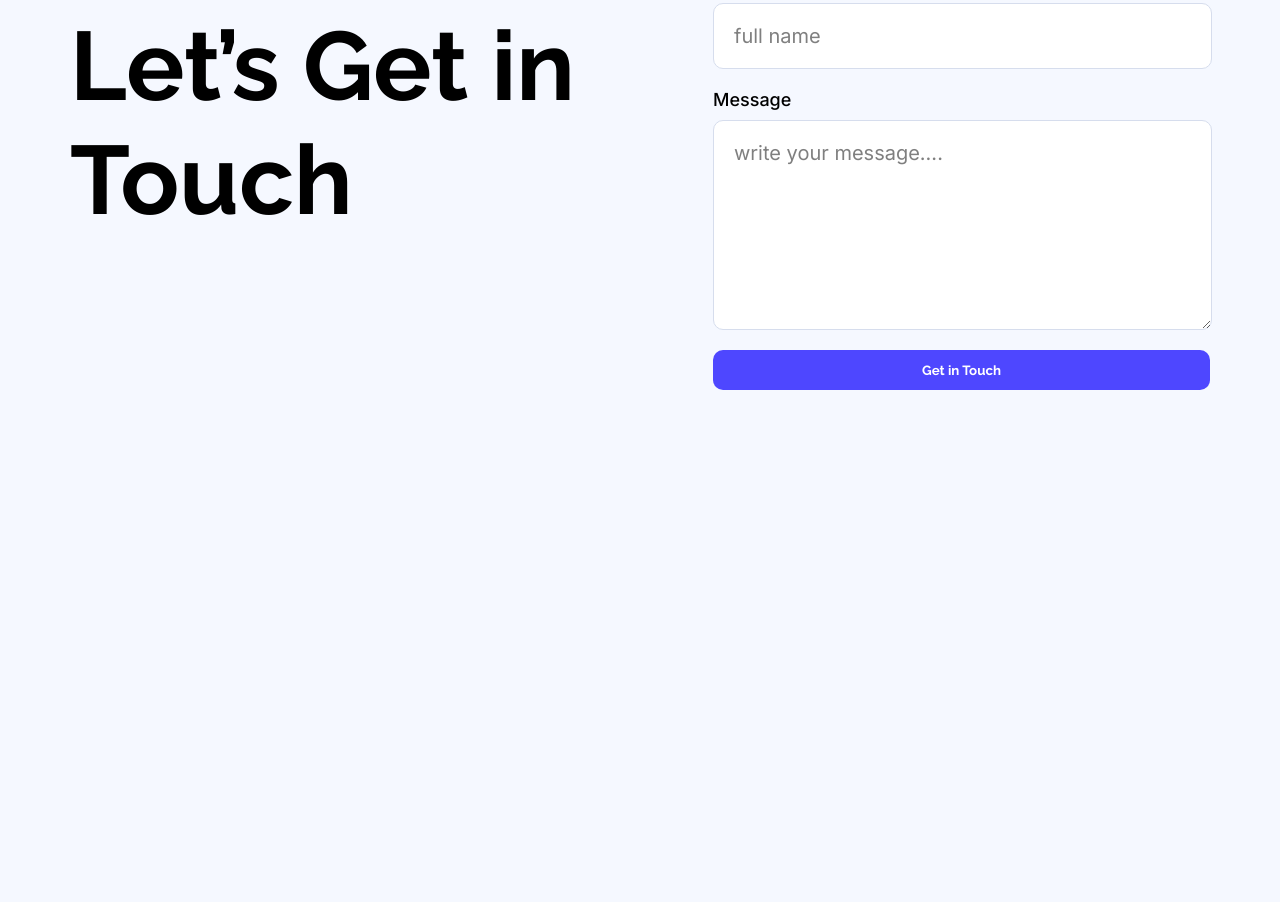
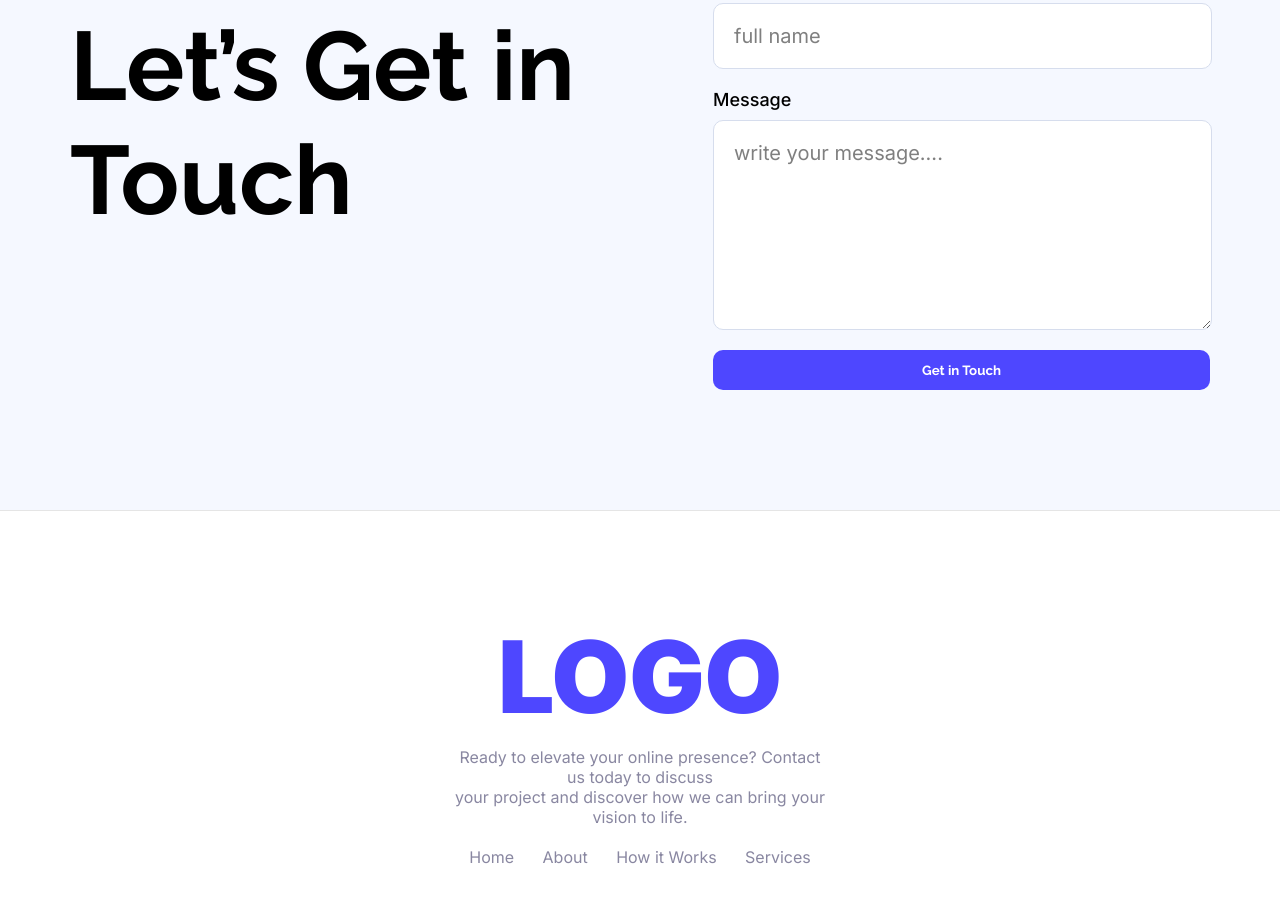
Before and after one commit to AsifAlishishir/LANDING_LAUNCHPAD, a plain HTML site: page index.html in a window 1280 px wide. Shown: the part 2664-3566 px from the top of the page. Before the commit the page ends 3174 px from the top, so only its background shows below. Drawn offline with Linux system fonts and the light colour scheme.

Commit message:
footer and btn hover style done

```diff
--- a/index.html
+++ b/index.html
@@ -96,6 +96,21 @@
         </form>
       </section>
     </main>
-    <footer></footer>
+    <footer>
+      <div class="footer-content">
+        <h2 class="inter">LOGO</h2>
+        <p class="inter">
+          Ready to elevate your online presence? Contact us today to discuss
+          <br />
+          your project and discover how we can bring your vision to life.
+        </p>
+        <div class="footer-flex inter">
+          <p>Home</p>
+          <p>About</p>
+          <p>How it Works</p>
+          <p>Services</p>
+        </div>
+      </div>
+    </footer>
   </body>
 </html>
--- a/styles/landing.css
+++ b/styles/landing.css
@@ -30,6 +30,12 @@ main {
   border: none;
   padding: 12px 36px;
   font-weight: 700;
+}
+
+.btn-primary:hover {
+  color: rgba(78, 71, 255, 1);
+  background-color: white;
+  cursor: pointer;
 }
 
 /* HEADER & NAVBAR STYLES */
@@ -201,3 +207,39 @@ textarea {
   font-family: "Inter", sans-serif;
   font-size: 20px;
 }
+
+/* FOOTER STYLES */
+footer {
+  background-color: rgba(255, 255, 255, 1);
+  border-top: 1px solid rgba(0, 0, 0, 0.1);
+  padding: 105px 455px;
+}
+
+.footer-content {
+  max-width: 530px;
+  margin: 0 auto;
+  text-align: center;
+}
+
+.footer-content h2 {
+  font-size: 100px;
+  font-weight: 900;
+  color: rgba(78, 71, 255, 1);
+  margin-bottom: 10px;
+}
+
+.footer-content p {
+  color: rgba(137, 135, 161, 1);
+  margin-bottom: 20px;
+}
+
+.footer-flex {
+  display: flex;
+  justify-content: space-around;
+  align-items: center;
+}
+
+.footer-flex p:hover {
+  cursor: pointer;
+  text-decoration: underline;
+}
```
